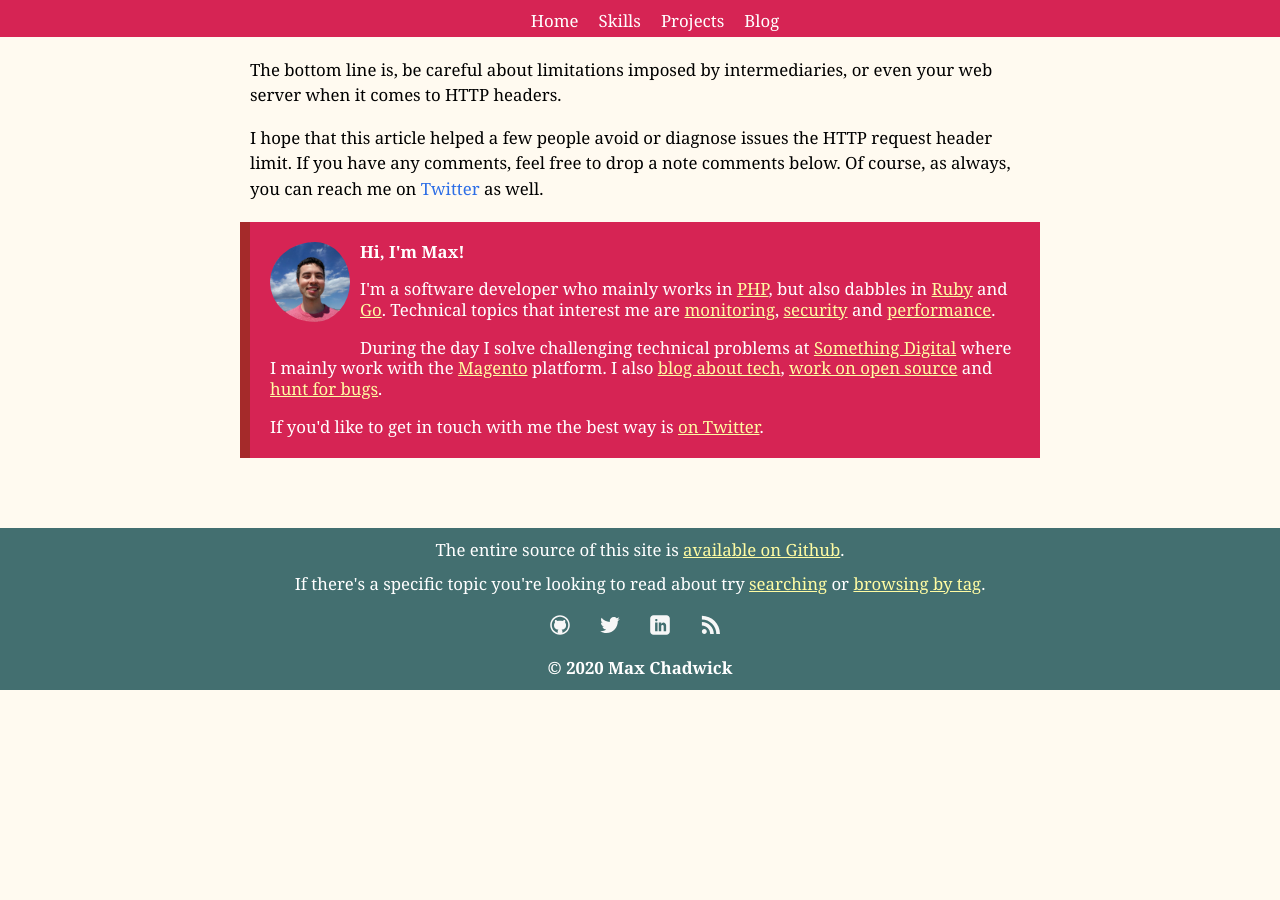
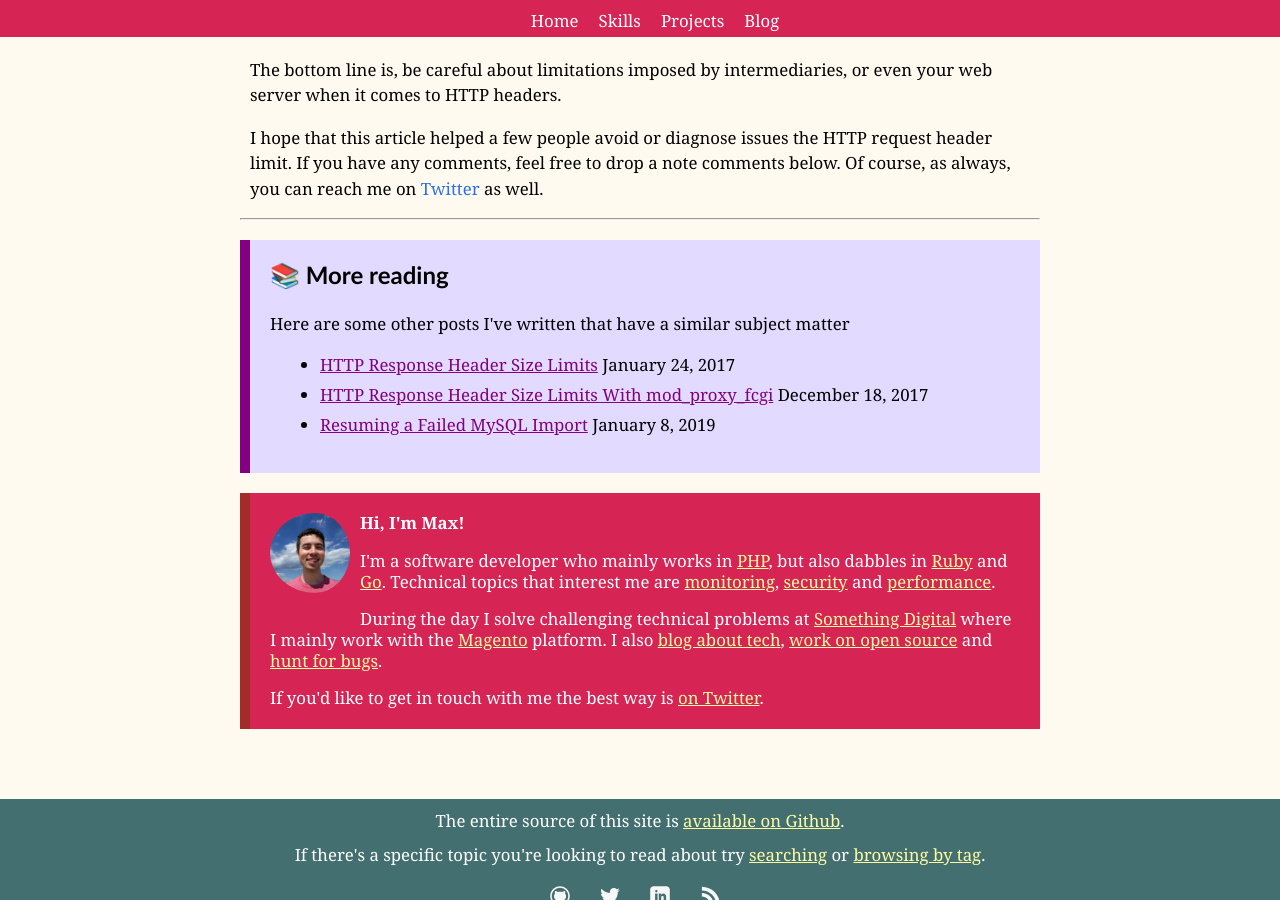
Before and after one commit to mpchadwick/mpchadwick.github.io, a Jekyll site: the page built from _posts/2016-11-26-http-request-header-size-limits.md, in a window 1280 px wide and 900 px high, scrolled down 2298 px. Built offline with Jekyll 4.4.1, drawn with Linux system fonts in a browser that asks for light colours; emoji names are drawn with the system emoji font; comment, search, counter and statistics services are not loaded; before the commit the page ends 2988 px from its top, so only the background shows below that.

Commit message:
Add related posts to request header size limits

```diff
--- a/_posts/2016-11-26-http-request-header-size-limits.md
+++ b/_posts/2016-11-26-http-request-header-size-limits.md
@@ -6,6 +6,10 @@ date: November 26, 2016
 image:
 tags: [Sysadmin, Security, Debugging, Networking]
 ad: domain-clamp-ad-b.html
+related_posts:
+- "HTTP Response Header Size Limits"
+- "HTTP Response Header Size Limits With mod_proxy_fcgi"
+- "Resuming a Failed MySQL Import"
 ---
 
 Recently, I caught wind of an issue which was reported by the client as follows...
```
